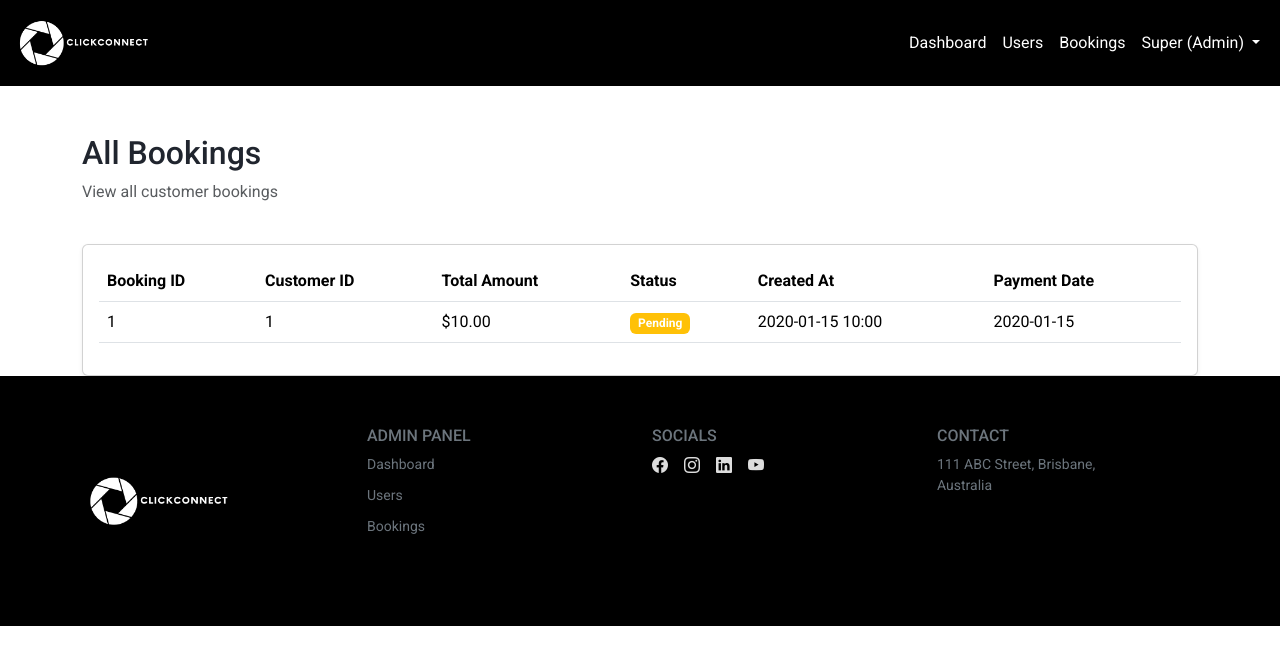
After one commit to angelicatanagras/photo-studio-app, a Flask app: page /admin/bookings in a window 1280 px wide. The commit adds this page. Shown: the top 665 px of the page. Run offline with Flask 3, Linux system fonts and the light colour scheme; a user stored in the database is signed in; data comes from the database, SQL or seed files in the repository; tables that the repository leaves empty hold one stand-in row (values such as "Sample post"); some libraries are stand-ins or nearby versions; some web fonts are replaced.

Commit message:
fix readme.txt docu, fix admin url links, add feature column on database

```diff
--- a/project/database.sql
+++ b/project/database.sql
@@ -37,6 +37,7 @@ CREATE TABLE IF NOT EXISTS photographers (
     location VARCHAR(100) NOT NULL,
     social_link VARCHAR(200) NOT NULL,
     availability DATETIME NOT NULL,
+    featured BOOLEAN DEFAULT FALSE,
     FOREIGN KEY (user_id) REFERENCES users(id),
     FOREIGN KEY (category_id) REFERENCES category(id)
 ) ENGINE=InnoDB DEFAULT CHARSET=utf8mb4 COLLATE=utf8mb4_unicode_ci;
@@ -165,14 +166,15 @@ INSERT INTO category (category_name, description) VALUES
 ON DUPLICATE KEY UPDATE category_name=category_name;
 
 -- Create photographer profile for demo photographer
-INSERT INTO photographers (user_id, category_id, bio, location, social_link, availability)
+INSERT INTO photographers (user_id, category_id, bio, location, social_link, availability, featured)
 SELECT
     u.id,
     c.id,
     'Professional photographer specializing in weddings, portraits, and events. Over 10 years of experience capturing precious moments.',
     'Brisbane, Australia',
     'https://instagram.com/demophotographer',
-    NOW()
+    NOW(),
+    TRUE
 FROM users u
 JOIN category c ON c.category_name = 'Wedding Photography'
 WHERE u.email = 'photo@test.com'
--- /dev/null
+++ b/project/templates/admin/bookings.html
@@ -0,0 +1,59 @@
+{% extends "layouts/admin_base.html" %}
+
+{% block content %}
+<section class="portfolio_section mt-4">
+  <div class="container">
+    <div class="row mb-4">
+      <div class="col-12">
+        <h2 class="text-charcoal">All Bookings</h2>
+        <p class="text-muted">View all customer bookings</p>
+      </div>
+    </div>
+
+    <div class="row">
+      <div class="col-12">
+        <div class="card shadow-sm">
+          <div class="card-body">
+            <div class="table-responsive">
+              <table class="table table-hover">
+                <thead>
+                  <tr>
+                    <th>Booking ID</th>
+                    <th>Customer ID</th>
+                    <th>Total Amount</th>
+                    <th>Status</th>
+                    <th>Created At</th>
+                    <th>Payment Date</th>
+                  </tr>
+                </thead>
+                <tbody>
+                  {% for booking in bookings %}
+                  <tr>
+                    <td>{{ booking.id }}</td>
+                    <td>{{ booking.customer_id }}</td>
+                    <td>${{ "%.2f"|format(booking.total_amount) }}</td>
+                    <td>
+                      <span class="badge
+                        {% if booking.status == 'Completed' %}bg-success
+                        {% else %}bg-warning{% endif %}">
+                        {{ booking.status }}
+                      </span>
+                    </td>
+                    <td>{{ booking.created_at.strftime('%Y-%m-%d %H:%M') if booking.created_at else 'N/A' }}</td>
+                    <td>{{ booking.payment_date.strftime('%Y-%m-%d') if booking.payment_date else 'N/A' }}</td>
+                  </tr>
+                  {% else %}
+                  <tr>
+                    <td colspan="6" class="text-center text-muted">No bookings found</td>
+                  </tr>
+                  {% endfor %}
+                </tbody>
+              </table>
+            </div>
+          </div>
+        </div>
+      </div>
+    </div>
+  </div>
+</section>
+{% endblock %}
--- a/project/templates/admin/dashboard.html
+++ b/project/templates/admin/dashboard.html
@@ -66,11 +66,8 @@
               <a href="{{ url_for('admin.users') }}" class="btn btn-orange">
                 <i class="bi bi-people me-2"></i>Manage Users
               </a>
-              <a href="#" class="btn btn-outline-secondary">
+              <a href="{{ url_for('admin.bookings') }}" class="btn btn-outline-secondary">
                 <i class="bi bi-calendar-check me-2"></i>View Bookings
-              </a>
-              <a href="#" class="btn btn-outline-secondary">
-                <i class="bi bi-gear me-2"></i>Settings
               </a>
             </div>
           </div>
--- a/project/templates/layouts/admin_base.html
+++ b/project/templates/layouts/admin_base.html
@@ -63,10 +63,7 @@
                 </a>
               </li>
               <li class="nav-item">
-                <a class="nav-link text-white" href="#"> Bookings </a>
-              </li>
-              <li class="nav-item">
-                <a class="nav-link text-white" href="#"> Settings </a>
+                <a class="nav-link text-white" href="{{ url_for('admin.bookings') }}"> Bookings </a>
               </li>
             </ul>
             {% if is_authenticated %}
@@ -81,7 +78,7 @@
                 {{ current_user.first_name }} (Admin)
               </a>
               <ul class="dropdown-menu">
-                <li><a class="dropdown-item" href="#">Profile</a></li>
+                <li><a class="dropdown-item" href="{{ url_for('admin.dashboard') }}">Profile</a></li>
                 <li><hr class="dropdown-divider" /></li>
                 <li>
                   <a class="dropdown-item" href="{{ url_for('auth.logout') }}"
@@ -132,6 +129,7 @@
             <ul class="list">
               <li><a href="{{ url_for('admin.dashboard') }}">Dashboard</a></li>
               <li><a href="{{ url_for('admin.users') }}">Users</a></li>
+              <li><a href="{{ url_for('admin.bookings') }}">Bookings</a></li>
             </ul>
           </div>
 
--- a/project/templates/layouts/customer_base.html
+++ b/project/templates/layouts/customer_base.html
@@ -99,7 +99,9 @@
                 Welcome, {{ current_user.first_name }}!
               </a>
               <ul class="dropdown-menu dropdown-menu-end">
-                <li><a class="dropdown-item" href="#">Profile</a></li>
+                <li>
+                  <a class="dropdown-item" href="{% if current_user.role == 'Admin' %}{{ url_for('admin.dashboard') }}{% elif current_user.role == 'Photographer' %}{{ url_for('photographer.dashboard') }}{% else %}#{% endif %}">Profile</a>
+                </li>
                 <li>
                   <a class="dropdown-item" href="{{ url_for('customer.booking_history') }}">
                     My Bookings
--- a/project/templates/layouts/photographer_base.html
+++ b/project/templates/layouts/photographer_base.html
@@ -76,7 +76,7 @@
                 Welcome, {{ current_user.first_name }}!
               </a>
               <ul class="dropdown-menu">
-                <li><a class="dropdown-item" href="#">Profile</a></li>
+                <li><a class="dropdown-item" href="{{ url_for('photographer.dashboard') }}">Profile</a></li>
                 <li><hr class="dropdown-divider" /></li>
                 <li>
                   <a class="dropdown-item" href="{{ url_for('auth.logout') }}"
--- a/project/views.py
+++ b/project/views.py
@@ -626,7 +626,7 @@ def login():
 
 @admin_bp.route('/dashboard')
 @role_required('Admin')
-def dashboard_admin():
+def dashboard():
     user = get_current_user()
     all_users = User.get_all()
     customers = [u for u in all_users if u.role == 'Customer']
@@ -648,3 +648,9 @@ def users():
     all_users = User.get_all()
     users_with_roles = [{'user': u, 'role': u.role} for u in all_users]
     return render_template('admin/users.html', title='Manage Users', users=users_with_roles)
+
+@admin_bp.route('/bookings')
+@role_required('Admin')
+def bookings():
+    all_bookings = Booking.get_all()
+    return render_template('admin/bookings.html', title='All Bookings', bookings=all_bookings)
```
Also changed, not shown: project/templates/base.html (+5 -3 lines), README.md, README.txt.
